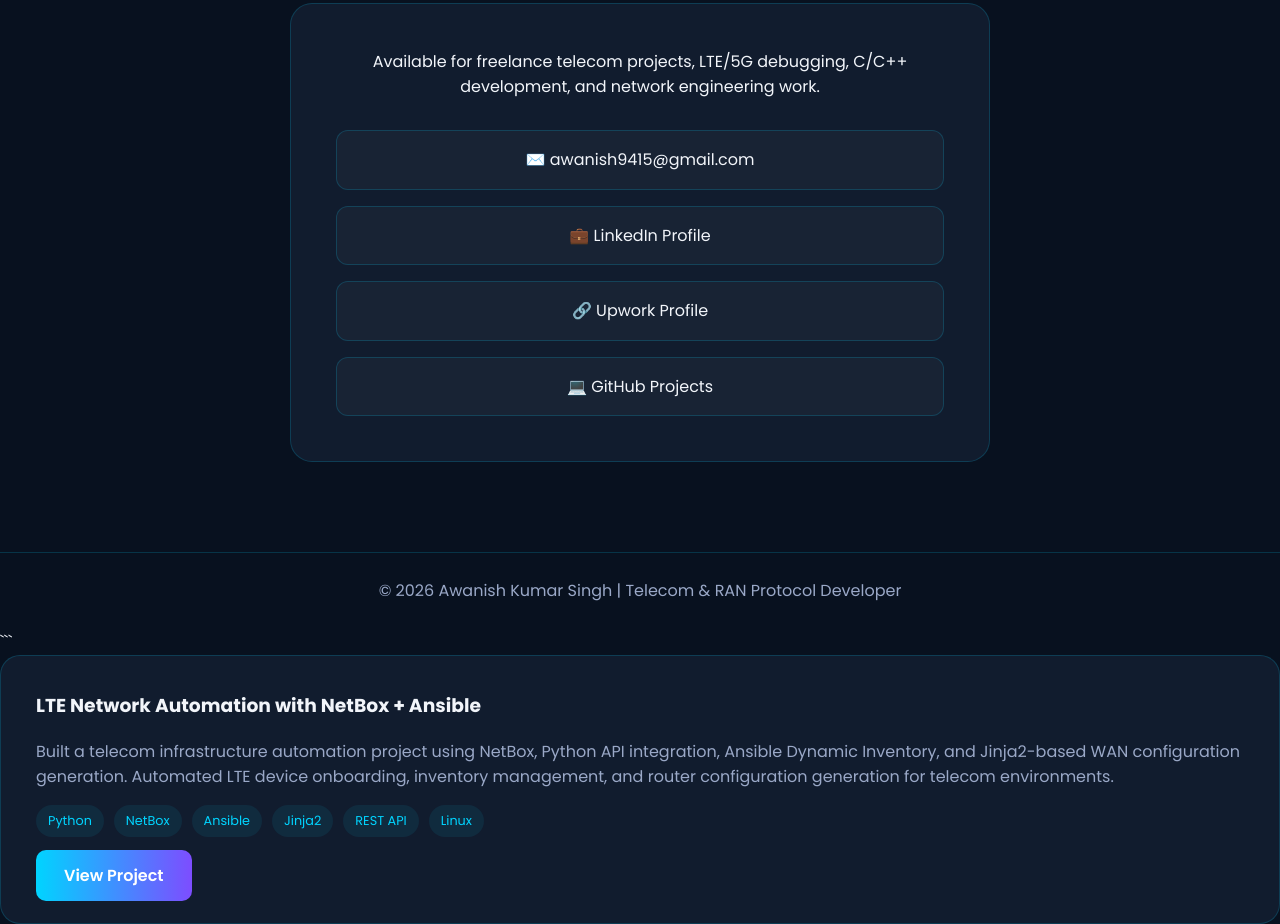
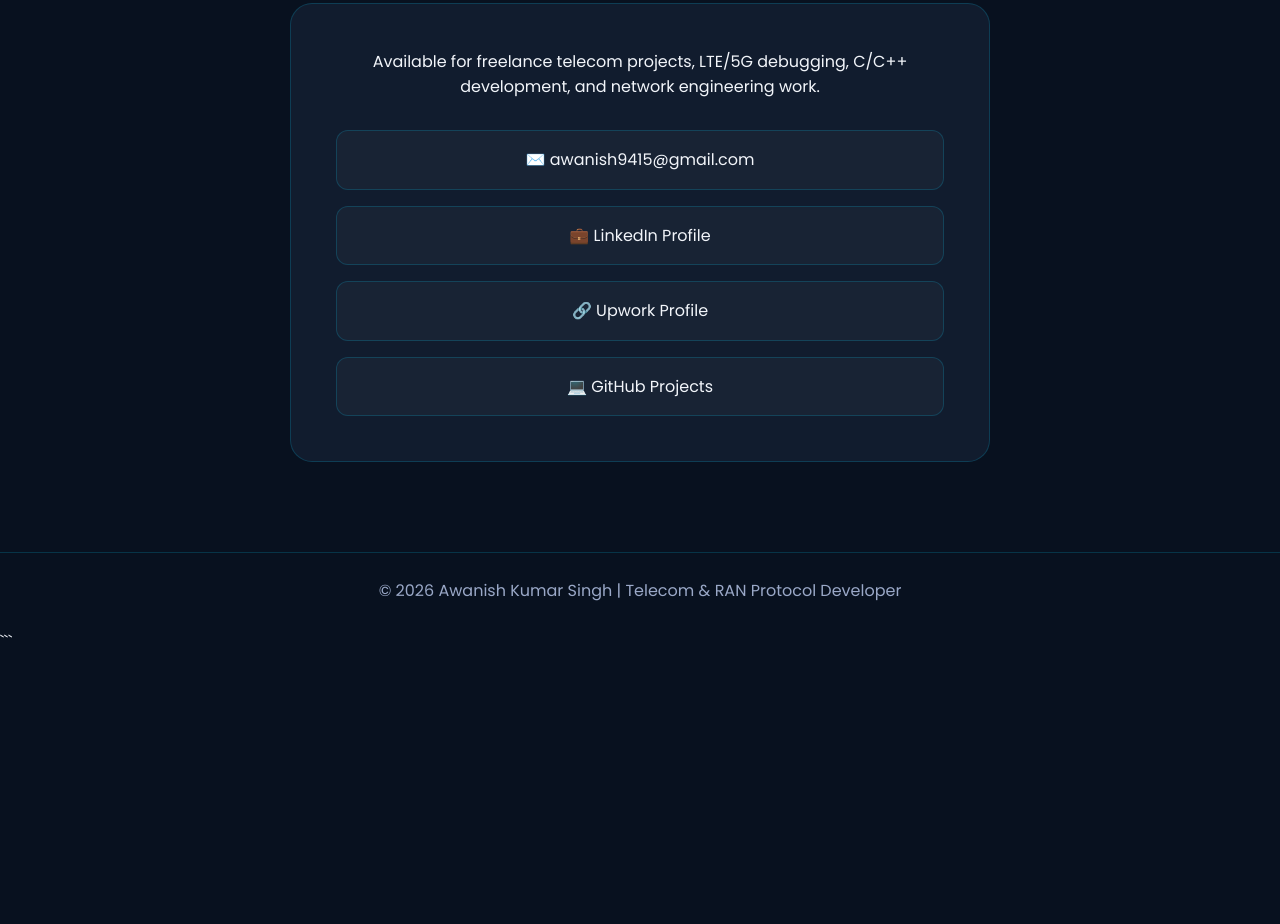
Before and after one commit to awanish9415/awanish-telecom-portfolio, a plain HTML site: page index.html in a window 1280 px wide. Shown: the part 3613-4537 px from the top of the page. After the commit the page ends 4268 px from the top, so only its background shows below. Drawn offline with Linux system fonts and the light colour scheme.

Commit message:
Update index.html

````diff
--- a/index.html
+++ b/index.html
@@ -581,34 +581,3 @@ footer{
 </body>
 </html>
 ```
-<div class="project">
-  <h3>LTE Network Automation with NetBox + Ansible</h3>
-
-  <p>
-    Built a telecom infrastructure automation project using
-    NetBox, Python API integration, Ansible Dynamic Inventory,
-    and Jinja2-based WAN configuration generation.
-
-    Automated LTE device onboarding, inventory management,
-    and router configuration generation for telecom environments.
-  </p>
-
-  <div class="tags">
-    <span class="tag">Python</span>
-    <span class="tag">NetBox</span>
-    <span class="tag">Ansible</span>
-    <span class="tag">Jinja2</span>
-    <span class="tag">REST API</span>
-    <span class="tag">Linux</span>
-  </div>
-
-  <br>
-
-  <a
-    href="https://github.com/awanish9415/lte-netbox-ansible-automation"
-    target="_blank"
-    class="btn btn-primary"
-  >
-    View Project
-  </a>
-</div>
````
